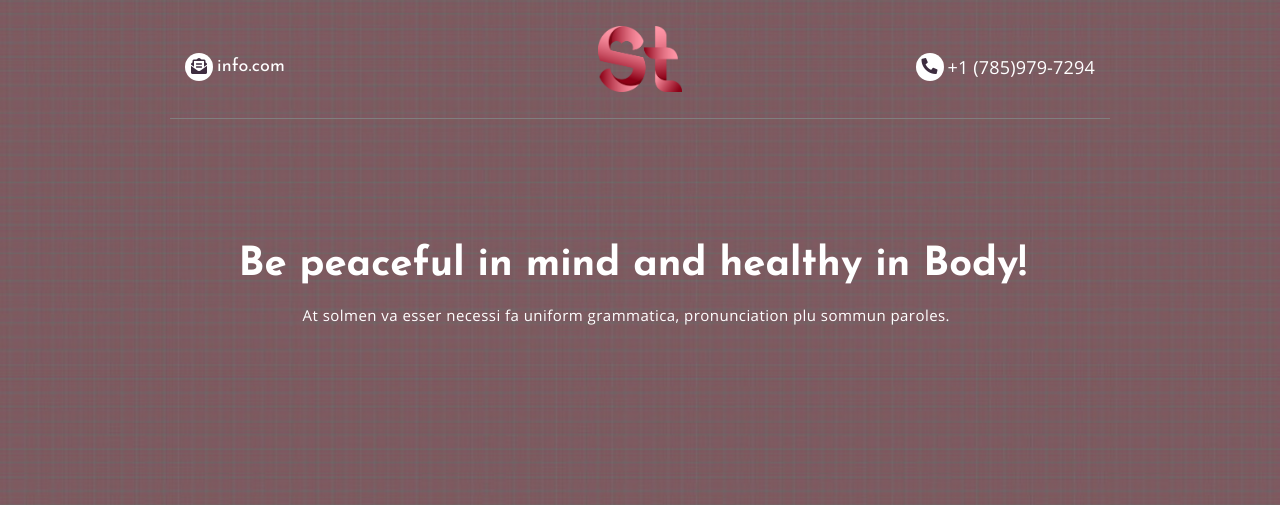
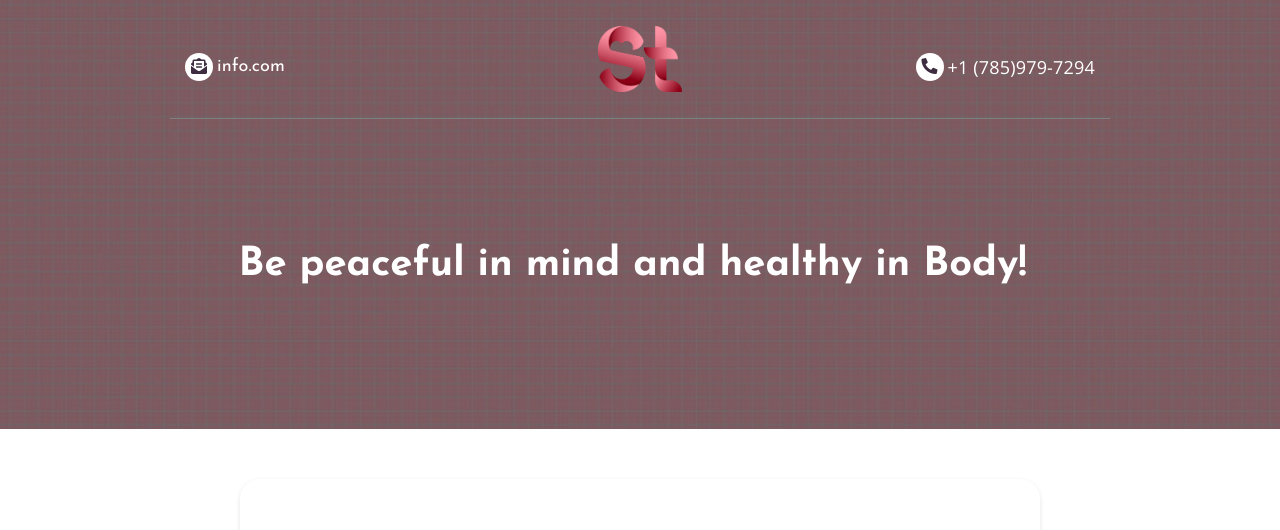
Before and after one commit to ladyOouf/SymptoTrack, a Flask app: page /signup/ in a window 1280 px wide. Shown: the top 530 px of the page. Run offline with Flask 3, Linux system fonts and the light colour scheme; some libraries are stand-ins or nearby versions.

Commit message:
Update Sign up.html
cleaned code

```diff
--- a/Sympto_track/templates/other html/Sign up.html
+++ b/Sympto_track/templates/other html/Sign up.html
@@ -2,7 +2,7 @@
 Description: This code is responsible for getting the user First name, Last name, Email, and password.
 Authors: Freshta Zaheer, Sarah M
 Date Creation : October 2, 2023
-Date Revised: December 03, 2023
+Date Revised: February 25, 2024
 Preconditions: Empty Strings are not allowed. Sign up will not work unless flask is running.
 Postconditions: No return values.
 
@@ -59,7 +59,7 @@ Postconditions: No return values.
           <div class="row">
             <div class="col-12 content-col">
               <h1 class="site-title">Be peaceful in mind and healthy in Body!</h1> <!-- Main site title -->
-              <p class="site-title-desc">At solmen va esser necessi fa uniform grammatica, pronunciation plu sommun paroles.</p> <!-- Site title description -->
+
             </div>
           </div>
         </div>
```
